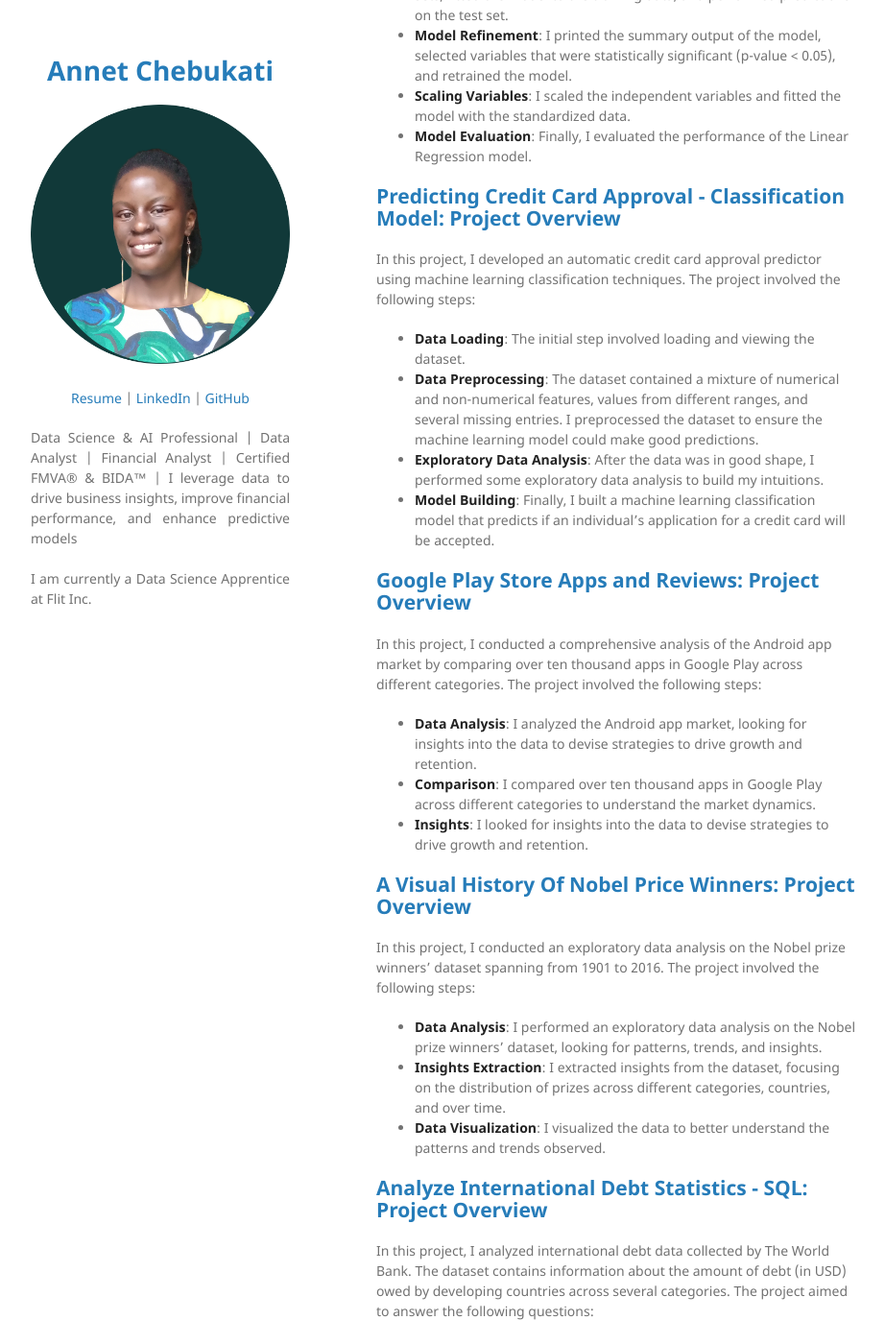
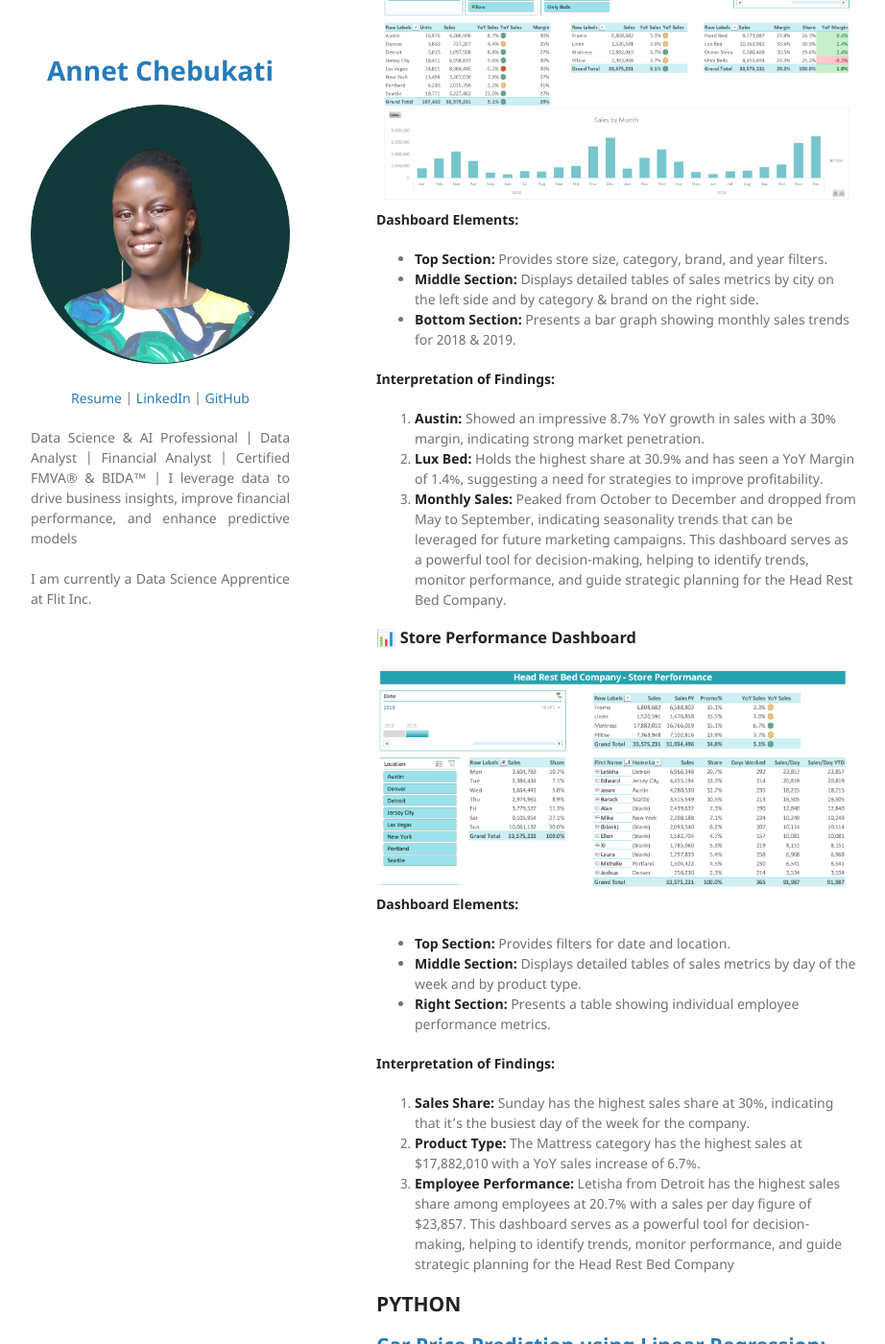
Before and after one commit to Annet-Chebukati/Data_Science_Analysis_Portfolio, a Jekyll site: the page built from index.md, in a window 1280 px wide and 1400 px high, scrolled down 6482 px. Shown: the whole window at 96% size, without its empty margins (178-1100 px from the left). Built offline with Jekyll 4.4.1, drawn with Linux system fonts in a browser that asks for light colours; our own code applies the rules of GitHub Pages for plain Markdown files; some of the changed text lies outside the part shown.

Commit message:
Update index.md

```diff
--- a/index.md
+++ b/index.md
@@ -138,6 +138,46 @@ In this project, I conducted a market basket analysis, for retail and e-commerce
 
 # **CLASS PROJECTS**
 
+## **MICROSOFT EXCEL**
+
+## [Excel Power Pivot- Head Rest Bed Company Dashboard](https://github.com/Annet-Chebukati/Data_Science_Analysis_Portfolio/blob/main/Excel/Excel%20Power%20Pivot-%20Head%20Rest%20Bed%20Company%20Dashboard.xlsx)
+
+**Building the Dashboards:**
+1. **Data Collection & Preparation:** Used raw data from the company’s internal database. The data was cleaned, transformed, and organized to ensure accuracy and consistency.
+2. **Visualization Tools:** Utilized Excel(Power Pivot) to create visual representations displaying key metrics.
+
+### [**📊 Business Overview Dashboard**](https://github.com/Annet-Chebukati/Data_Science_Analysis_Portfolio/blob/main/Images/HeadRestBO.png)
+
+<center><img src="Images/HeadRestBO.png"/></center>
+
+**Dashboard Elements:**
+   - **Top Section:** Provides store size, category, brand, and year filters.
+   - **Middle Section:** Displays detailed tables of sales metrics by city on the left side and by category & brand on the right side.
+   - **Bottom Section:** Presents a bar graph showing monthly sales trends for 2018 & 2019.
+
+**Interpretation of Findings:**
+1. **Austin:** Showed an impressive 8.7% YoY growth in sales with a 30% margin, indicating strong market penetration.
+2. **Lux Bed:** Holds the highest share at 30.9% and has seen a YoY Margin of 1.4%, suggesting a need for strategies to improve profitability.
+3. **Monthly Sales:** Peaked from October to December and dropped from May to September, indicating seasonality trends that can be leveraged for future marketing campaigns.
+This dashboard serves as a powerful tool for decision-making, helping to identify trends, monitor performance, and guide strategic planning for the Head Rest Bed Company.
+
+### [**📊 Store Performance Dashboard**](https://github.com/Annet-Chebukati/Data_Science_Analysis_Portfolio/blob/main/Images/HeadRestSP.png)
+
+<center><img src="Images/HeadRestSP.png"/></center>
+
+**Dashboard Elements:**
+   - **Top Section:** Provides filters for date and location.
+   - **Middle Section:** Displays detailed tables of sales metrics by day of the week and by product type.
+   - **Right Section:** Presents a table showing individual employee performance metrics.
+
+**Interpretation of Findings:**
+1. **Sales Share:** Sunday has the highest sales share at 30%, indicating that it's the busiest day of the week for the company.
+2. **Product Type:** The Mattress category has the highest sales at $17,882,010 with a YoY sales increase of 6.7%.
+3. **Employee Performance:** Letisha from Detroit has the highest sales share among employees at 20.7% with a sales per day figure of $23,857.
+This dashboard serves as a powerful tool for decision-making, helping to identify trends, monitor performance, and guide strategic planning for the Head Rest Bed Company
+
+## **PYTHON**
+
 ## [Car Price Prediction using Linear Regression: Project Overview](https://github.com/Annet-Chebukati/Annet_Portfolio/blob/main/%20Car%20Price%20Prediction%20-%20Linear%20Regression.ipynb)
 
 In this project, I utilized a linear regression model to predict car prices and further explored the methods used to interpret and evaluate the results of our model. The project involved the following steps:
@@ -151,7 +191,7 @@ In this project, I utilized a linear regression model to predict car prices and
 
 ## [Predicting Credit Card Approval - Classification Model: Project Overview](https://github.com/Annet-Chebukati/Annet_Portfolio/blob/main/Predicting%20Credit%20Card%20Approval%20-%20Classification.ipynb)
 
-In this project, I developed an automatic credit card approval predictor using machine learning classification techniques. The project involved the following steps:
+I developed an automatic credit card approval predictor using machine learning classification techniques in this project. The project involved the following steps:
 - **Data Loading**: The initial step involved loading and viewing the dataset.
 - **Data Preprocessing**: The dataset contained a mixture of numerical and non-numerical features, values from different ranges, and several missing entries. I preprocessed the dataset to ensure the machine learning model could make good predictions.
 - **Exploratory Data Analysis**: After the data was in good shape, I performed some exploratory data analysis to build my intuitions.
```
